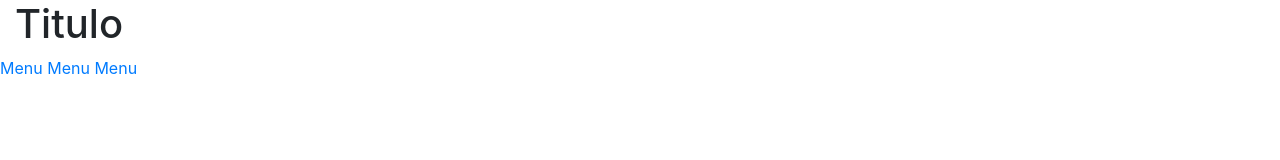
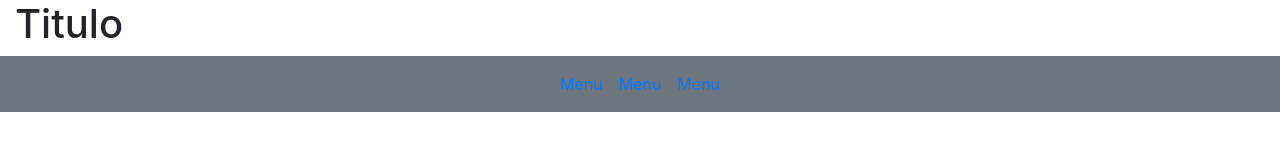
Before and after one commit to Giomanconi/practices, a website: page bootstrap-1/index.html in a window 1280 px wide. Drawn offline with nearby package versions, Linux system fonts and the light colour scheme.

Commit message:
navbar changes

```diff
--- a/bootstrap-1/index.html
+++ b/bootstrap-1/index.html
@@ -14,10 +14,10 @@
         <h1>Titulo</h1>
     </header>
 
-    <nav>
-       <a href="">Menu</a>
-       <a href="">Menu</a>
-       <a href="">Menu</a>
+    <nav class="navbar d-flex justify-content-center align-content-stretch  bg-secondary py-0">
+       <a href="" class="px-2 py-3 ">Menu</a>
+       <a href="" class="px-2 py-3 bg-secondary">Menu</a>
+       <a href="" class="px-2 py-3 bg-secondary">Menu</a>
     </nav>
 
     <main></main>
```
